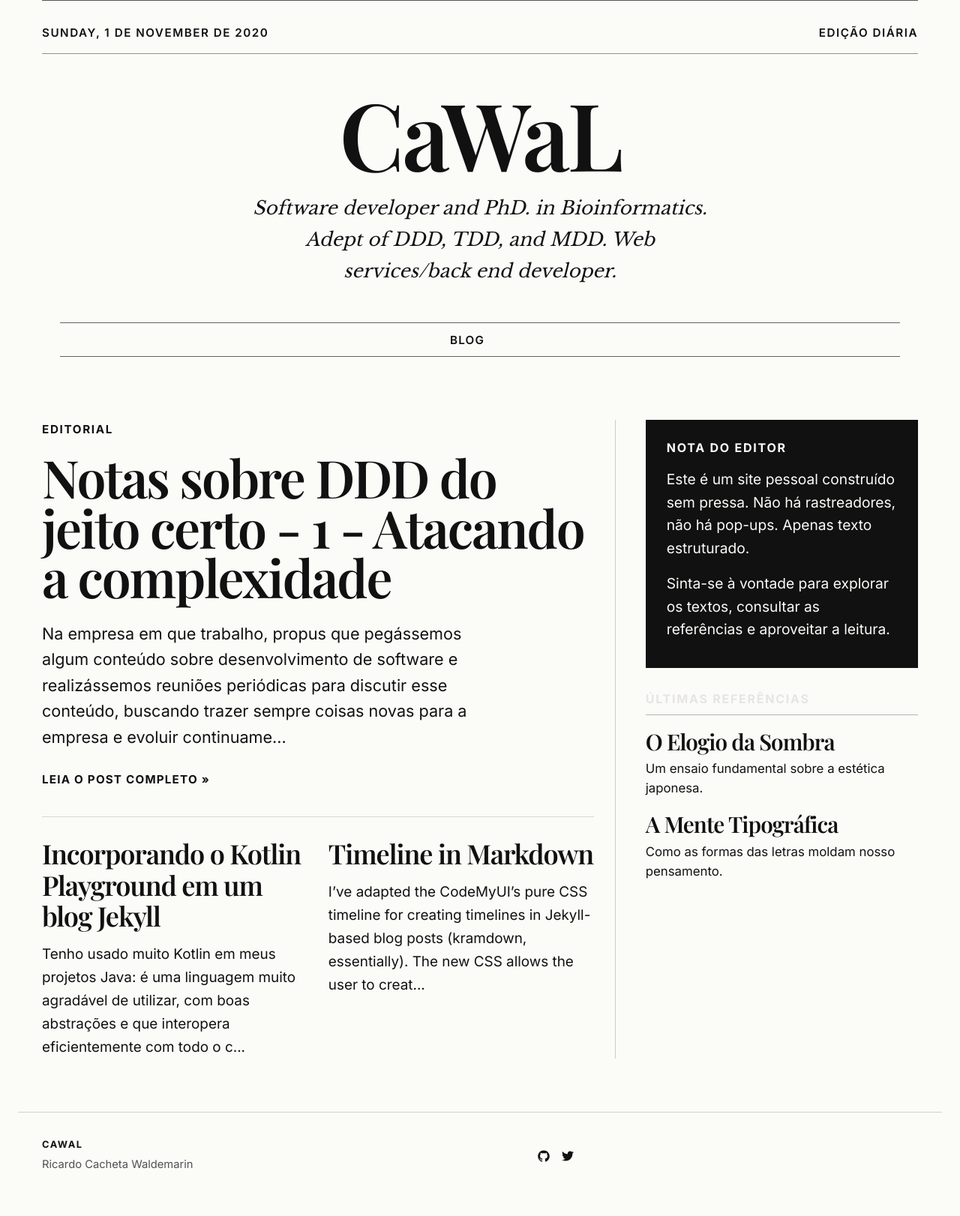
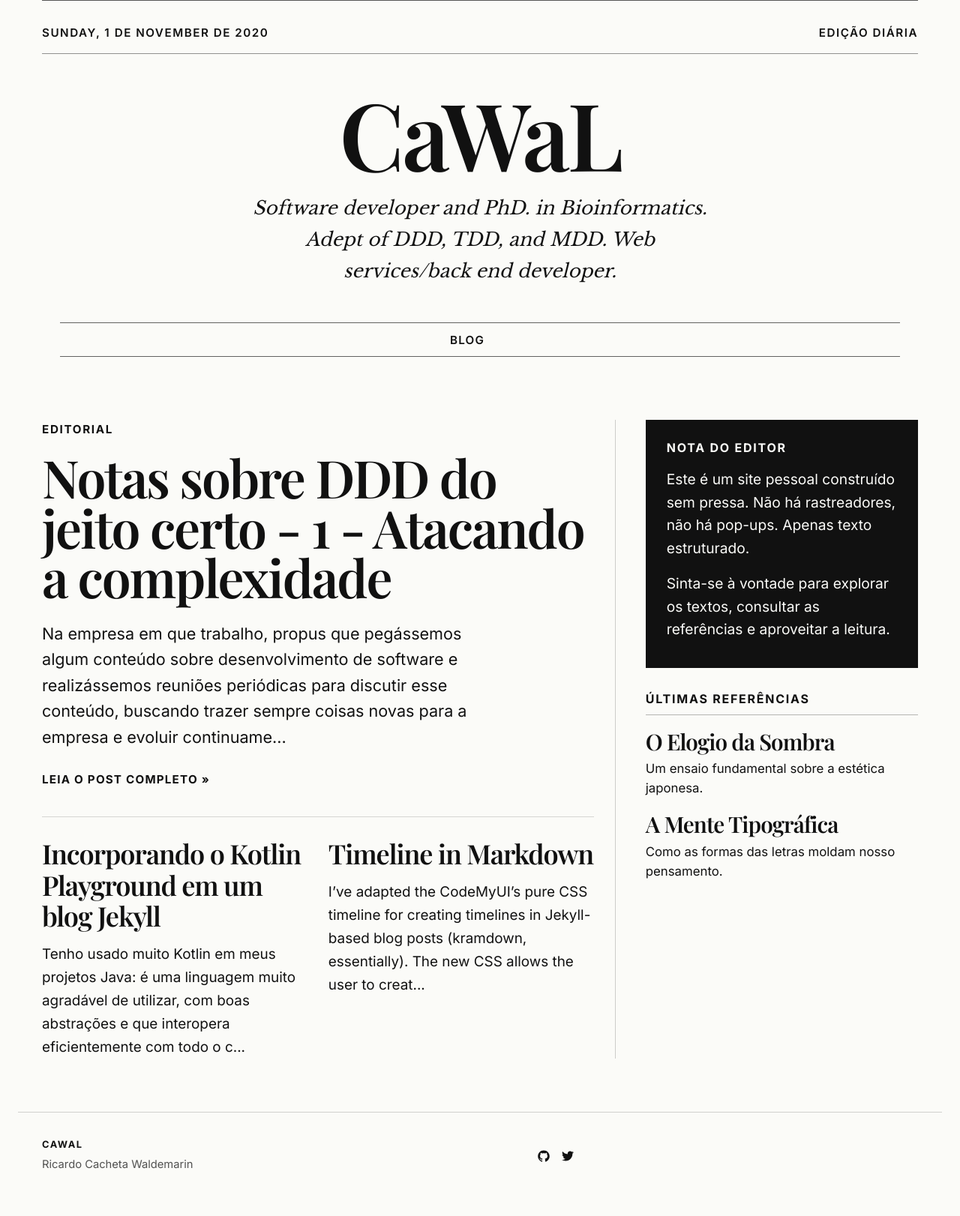
Before and after one commit to cawal/cawal.github.io, a Jekyll site: the page built from index.html, in a window 1280 px wide. Shown: the whole page at 75% size. Built offline with Jekyll 4.4.1, drawn with Linux system fonts in a browser that asks for light colours.

Commit message:
Escurece os títulos principais internos

```diff
--- a/_sass/_base.scss
+++ b/_sass/_base.scss
@@ -99,7 +99,7 @@ li {
  * Headings
  */
 h1, h2, h3, h4, h5, h6 {
-    color: $grey-color-dark;
+    color: #111111;
     font-family: $display-font-family;
     font-weight: 600;
     letter-spacing: -0.03em;
```
